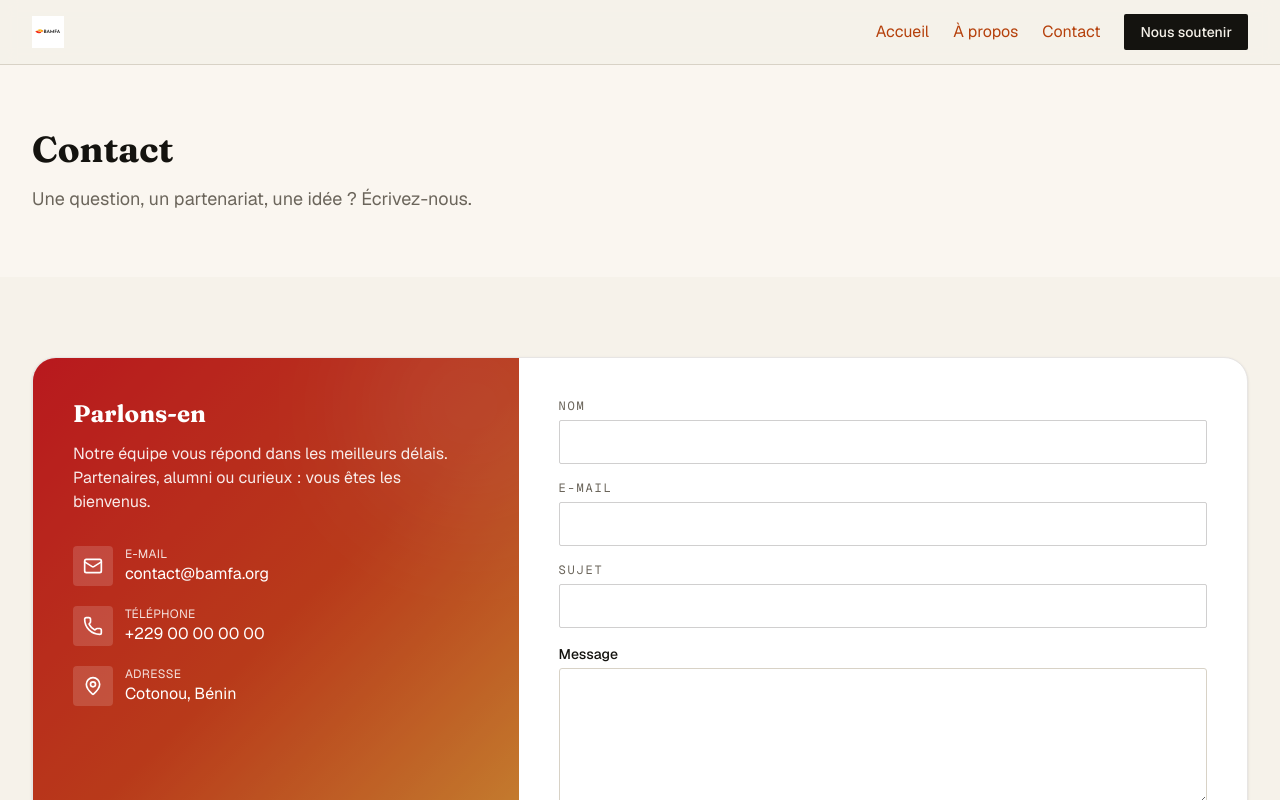
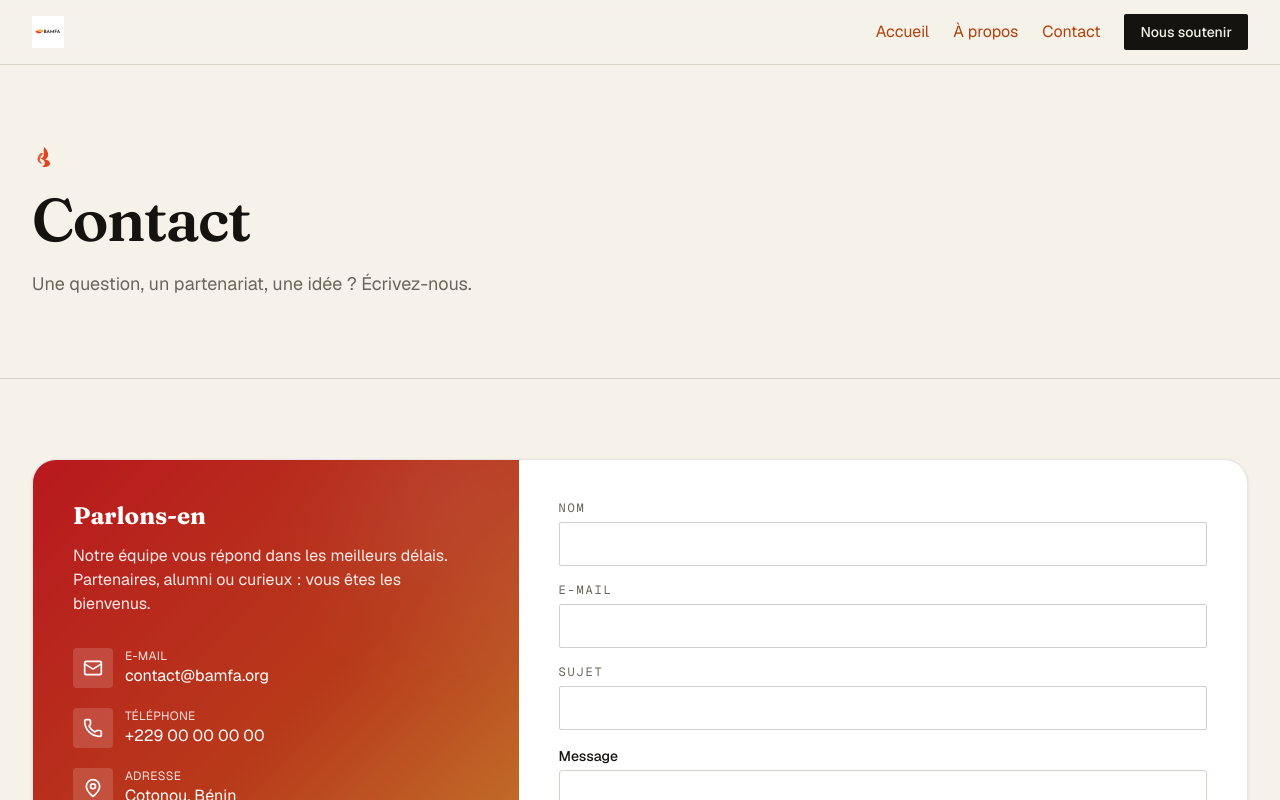
Before and after one commit to bamfatech/plateforme-bamfa-frontend, a Next.js app: page /contact in a window 1280 px wide. Shown: the top 800 px of the page. Built offline with nearby package versions, Linux system fonts and the light colour scheme.

Commit message:
feat: PageHeader masthead-lite editorial

```diff
--- a/components/sections/PageHeader.tsx
+++ b/components/sections/PageHeader.tsx
@@ -1,11 +1,17 @@
+import { FlameGlyph } from "@/components/brand/FlameGlyph";
 import { Container } from "@/components/ui/Container";
 
 export function PageHeader({ title, intro }: { title: string; intro?: string }) {
   return (
-    <section className="bg-cream">
-      <Container className="py-14 sm:py-16">
-        <h1 className="font-heading text-3xl font-bold text-ink sm:text-4xl">{title}</h1>
-        {intro && <p className="mt-4 max-w-2xl text-lg text-stone-600">{intro}</p>}
+    <section className="border-b border-stone-300 bg-paper">
+      <Container className="py-16 sm:py-20">
+        <FlameGlyph className="h-6 w-6 text-flame" />
+        <h1 className="mt-5 max-w-4xl font-heading text-5xl font-semibold leading-[1.0] tracking-tight text-ink sm:text-6xl">
+          {title}
+        </h1>
+        {intro && (
+          <p className="mt-5 max-w-2xl text-lg leading-relaxed text-stone-600">{intro}</p>
+        )}
       </Container>
     </section>
   );
```
